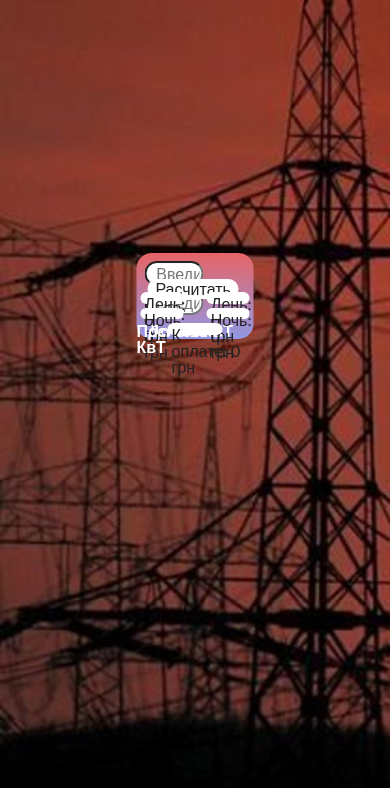
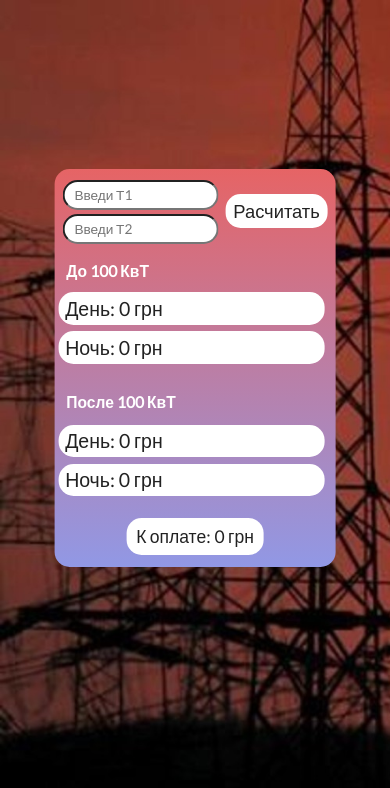
Before and after one commit to Igonko/electricity, a plain HTML site: page index.html in a window 390 px wide. Drawn offline with Linux system fonts and the light colour scheme.

Commit message:
change js and added responsive

```diff
--- a/css/style.css
+++ b/css/style.css
@@ -23,16 +23,18 @@
     position: relative;
 }
 input {
-    font-family: 'Lato', sans-serif;
+    font-family: "Lato", sans-serif;
     width: 40%;
     margin: 1vw;
+    margin-left: 0;
     position: relative;
     left: 0;
     right: 0;
     border-radius: 15px;
     outline: none;
-    padding-left: 10px;
+    padding: 5px 10px;
     display: block;
+    font-size: 1vw;
 }
 .submit {
     position: absolute;
@@ -41,13 +43,18 @@ input {
     padding: 0.5vw 2vw;
     border-radius: 15px;
     background-color: #fff;
-    font-family: 'Lato', sans-serif;
+    font-family: "Lato", sans-serif;
     cursor: pointer;
     transition: 0.3s linear;
+    font-size: 1vw;
 }
 .submit:hover {
     background-color: #d0cccc;
     transition: 0.3s linear;
+}
+.above_100,
+.under_100 {
+    font-size: 1vw;
 }
 .under_100 .day {
     position: absolute;
@@ -56,9 +63,12 @@ input {
     width: 30%;
     height: 1vw;
     background: #fff;
-    padding: 1vw;
-    font-family: 'Lato', sans-serif;
+    padding: 0.7vw;
+    font-family: "Lato", sans-serif;
     border-radius: 15px;
+    display: flex;
+    justify-content: flex-start;
+    align-items: center;
 }
 .under_100 .night {
     position: absolute;
@@ -67,9 +77,12 @@ input {
     left: 1vw;
     height: 1vw;
     background: #fff;
-    padding: 1vw;
-    font-family: 'Lato', sans-serif;
+    padding: 0.7vw;
+    font-family: "Lato", sans-serif;
     border-radius: 15px;
+    display: flex;
+    justify-content: flex-start;
+    align-items: center;
 }
 .above_100 .day {
     position: absolute;
@@ -78,9 +91,12 @@ input {
     width: 30%;
     height: 1vw;
     background: #fff;
-    padding: 1vw;
-    font-family: 'Lato', sans-serif;
+    padding: 0.7vw;
+    font-family: "Lato", sans-serif;
     border-radius: 15px;
+    display: flex;
+    justify-content: flex-start;
+    align-items: center;
 }
 .above_100 .night {
     position: absolute;
@@ -89,9 +105,12 @@ input {
     width: 30%;
     height: 1vw;
     background: #fff;
-    padding: 1vw;
-    font-family: 'Lato', sans-serif;
+    padding: 0.7vw;
+    font-family: "Lato", sans-serif;
     border-radius: 15px;
+    display: flex;
+    justify-content: flex-start;
+    align-items: center;
 }
 .under_100_text {
     position: absolute;
@@ -103,7 +122,7 @@ input {
 }
 .under_100_text,
 .above_100_text {
-    font-family: 'Lato', sans-serif;
+    font-family: "Lato", sans-serif;
     color: #fff;
     font-weight: 700;
 }
@@ -112,16 +131,146 @@ input {
     bottom: 1vw;
     left: 0vw;
     right: 0;
-    margin:  0 auto;
+    margin: 0 auto;
     width: 40%;
     height: 1vw;
     background: #fff;
     padding: 1vw;
-    font-family: 'Lato', sans-serif;
+    font-family: "Lato", sans-serif;
     border-radius: 15px;
+    display: flex;
+    justify-content: flex-start;
+    align-items: center;
 }
 .result_number,
-.day_current,
-.night_current {
+.under_100_day_current,
+.under_100_night_current,
+.above_100_day_current,
+.above_100_night_current {
     padding-left: 1vw;
 }
+.result_block {
+    font-size: 1vw;
+}
+
+@media screen and (max-width: 1366px) {
+    .calc_block {
+        width: 33vw;
+        height: 25vw;
+    }
+    input,
+    .submit,
+    .under_100,
+    .above_100,
+    .result_block {
+        font-size: 1.5vw;
+    }
+    .under_100 .day,
+    .under_100 .night,
+    .above_100 .day,
+    .above_100 .night {
+        width: 40%;
+    }
+    .result_block {
+        width: 50%;
+        display: flex;
+        justify-content: center;
+    }
+}
+@media screen and (max-width: 1024px) {
+    .calc_block {
+        width: 70vw;
+        height: 50vw;
+    }
+    .form_wrapper {
+        margin-bottom: 4vw;
+    }
+    input,
+    .submit,
+    .under_100,
+    .above_100,
+    .result_block {
+        font-size: 3.5vw;
+    }
+    .under_100 .day,
+    .under_100 .night,
+    .above_100 .day,
+    .above_100 .night {
+        width: 40%;
+        padding: 1.7vw;
+    }
+    .under_100 .day,
+    .above_100 .day {
+        bottom: 18vw;
+    }
+    .under_100 .night,
+    .above_100 .night {
+        bottom: 11vw;
+    }
+    .result_block {
+        padding: 2.5vw;
+    }
+}
+@media screen and (max-width: 480px) {
+    .calc_block {
+        width: 70vw;
+        height: 100vw;
+        top: 20%;
+        padding: 1vw;
+    }
+    .submit {
+        position: absolute;
+        right: 0%;
+        padding: 2vw 2vw;
+        font-size: 4.7vw;
+        top: 25%;
+    }
+    input {
+        width: 50%;
+    }
+    .under_100_text,
+    .above_100_text {
+        font-size: 4vw;
+    }
+    .above_100_text {
+        bottom: 40vw;
+        left: 3vw;
+        right: unset;
+    }
+    .under_100 .day {
+        bottom: 62vw;
+        width: 90%;
+        font-size: 5vw;
+        height: auto;
+    }
+    .under_100 .night {
+        bottom: 52vw;
+        width: 90%;
+        font-size: 5vw;
+        height: auto;
+    }
+
+    .above_100 .day {
+        width: 90%;
+        font-size: 5vw;
+        height: auto;
+        right: unset;
+        left: 1vw;
+        bottom: 28vw;
+    }
+    .above_100 .night {
+        width: 90%;
+        font-size: 5vw;
+        height: auto;
+        right: unset;
+        left: 1vw;
+        bottom: 18vw;
+    }
+    .result_block {
+        font-size: 4.5vw;
+        height: auto;
+        bottom: 3vw;
+        width: max-content;
+        max-width: 80%;
+    }
+}
--- a/js/script.js
+++ b/js/script.js
@@ -1,19 +1,48 @@
-let submit = document.querySelector('.submit');
+let submit = document.querySelector(".submit");
 
 submit.onclick = () => {
-    let t1 = document.querySelector('.T1').value;
-    let t2 = document.querySelector('.T2').value;
-    let summary = Number(t1) + Number(t2);
-    let underDay = 100 / summary * Number(t1) * 0.9;
-    let underNight = 100 / summary * Number(t2) * 0.45;
-    let aboveDay = (Number(t1) - (100 / summary * Number(t1))) * 1.68;
-    let aboveNight = (Number(t2) - (100 / summary * Number(t2))) * 0.84;
-    document.querySelector('.under_100_day_current').innerText = ""+parseFloat(underDay.toFixed(2))+" грн";
-    document.querySelector('.under_100_night_current').innerText = ""+parseFloat(underNight.toFixed(2))+" грн";
-    document.querySelector('.above_100_day_current').innerText = ""+parseFloat(aboveDay.toFixed(2))+" грн";
-    document.querySelector('.above_100_night_current').innerText = ""+parseFloat(aboveNight.toFixed(2))+" грн";
-    let totalSum = parseFloat(underDay.toFixed(2)) + parseFloat(underNight.toFixed(2)) + parseFloat(aboveDay.toFixed(2)) + parseFloat(aboveNight.toFixed(2));
-    document.querySelector('.result_number').innerText = ""+totalSum+" грн";
-    console.log(underDay.toFixed(2));
-    console.log(summary);
-}
+    let checkValT1 = document.querySelector(".T1").value;
+    let checkValT2 = document.querySelector(".T2").value;
+
+    if(checkValT1.indexOf(',') || checkValT2.indexOf(',')) {
+        checkValT1 = checkValT1.replace(',','.')
+        checkValT2 = checkValT2.replace(',','.')
+    }
+
+    let t1 = parseFloat(checkValT1),
+        t2 = parseFloat(checkValT2),
+        summary = t1 + t2,
+        after100Day = 0,
+        after100Night = 0,
+        before100Day = 0,
+        before100Night = 0,
+        kvtAfter100Day = 0,
+        kvtAfter100Night = 0;
+
+
+    kvtAfter100Day = (100 / summary) * t1;
+    kvtAfter100Night = (100 / summary) * t2;
+
+    if (summary > 100) {
+        after100Day = (t1 - kvtAfter100Day) * 1.68;
+        after100Night = (t2 - kvtAfter100Night) * 0.84;
+
+        before100Day = (100 / summary) * t1 * 0.9;
+        before100Night = (100 / summary) * t2 * 0.45;
+    } else {
+        before100Day = t1 * 0.9;
+        before100Night = t2 * 0.45;
+    }
+
+
+    document.querySelector(".under_100_day_current").innerText = `${parseFloat(before100Day.toFixed(2))} грн`;
+    document.querySelector(".under_100_night_current").innerText = `${parseFloat(before100Night.toFixed(2))} грн`;
+    document.querySelector(".above_100_day_current").innerText = `${parseFloat(after100Day.toFixed(2))} грн`;
+    document.querySelector(".above_100_night_current").innerText = `${parseFloat(after100Night.toFixed(2))} грн`;
+    let totalSum =
+        parseFloat(before100Day.toFixed(2)) +
+        parseFloat(before100Night.toFixed(2)) +
+        parseFloat(after100Day.toFixed(2)) +
+        parseFloat(after100Night.toFixed(2));
+    document.querySelector(".result_number").innerText = `${totalSum.toFixed(2)} грн`;
+};
```
